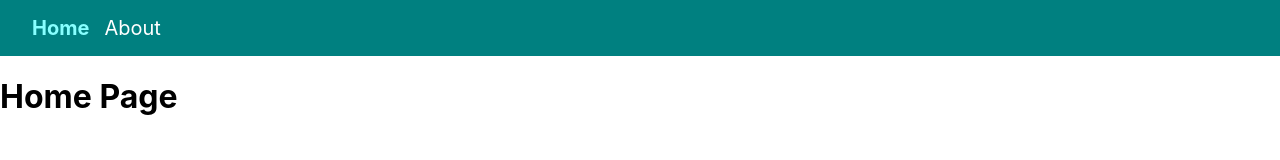
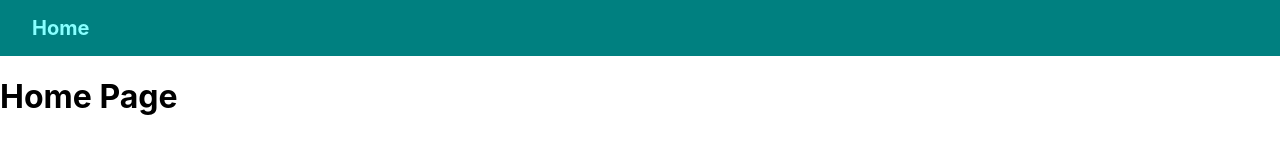
Before and after one commit to femmytedrey/React-Router, a React (Create React App) app in the folder react-router/: page / in a window 1280 px wide. Shown: the top 160 px of the page. Built offline with nearby package versions, Linux system fonts and the light colour scheme; the HTML template or start-up script is replaced by a standard one.

Commit message:
adding style to link within react

```diff
--- a/react-router/src/App.css
+++ b/react-router/src/App.css
@@ -49,7 +49,7 @@ nav a{
   color: white
 }
 
-nav a.active{
+/* nav a.active{
   color: rgb(135, 255, 255);
   font-weight: bold;
-}
+} */
--- a/react-router/src/Components/Navbar.js
+++ b/react-router/src/Components/Navbar.js
@@ -2,10 +2,17 @@ import React from 'react'
 import { NavLink } from 'react-router-dom'
 
 export const Navbar = () => {
+  const NavLinkStyle = ({isActive}) => {
+    return {
+      fontWeight: isActive ? 'bold' : 'regular',
+      color: isActive ? 'rgb(135, 255, 255)' : 'teal'
+
+    }
+  }
   return (
     <nav>
-        <NavLink to = '/'>Home</NavLink>
-        <NavLink to = 'about'>About</NavLink>
+        <NavLink style={NavLinkStyle} to = '/'>Home</NavLink>
+        <NavLink style={NavLinkStyle} to = 'about'>About</NavLink>
     </nav>
   )
 }
```
